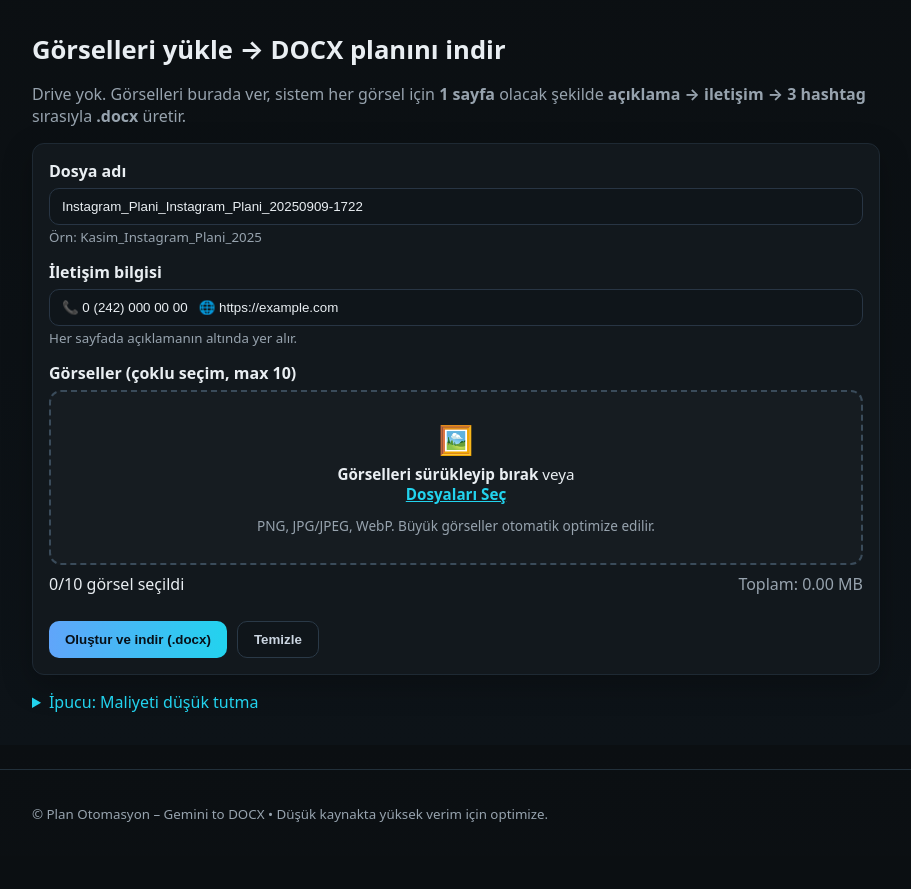
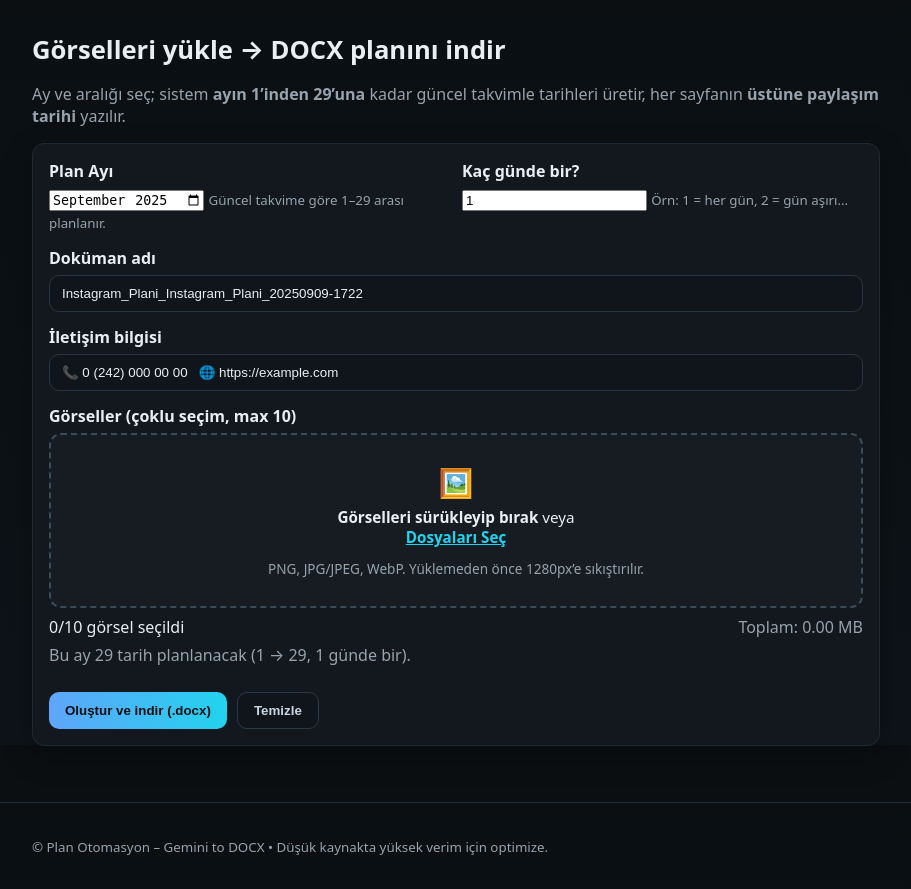
Before and after one commit to GrafikOtelCM/render-gemini-docx, a FastAPI app: page / in a window 1280 px wide. Shown: the part 55-944 px from the top of the page, without its empty margins (184-1095 px from the left). Before the commit the page ends 877 px from the top, so only its background shows below. Run offline with FastAPI, Linux system fonts and the light colour scheme; some libraries are stand-ins or nearby versions.

Commit message:
Update index.html

```diff
--- a/templates/index.html
+++ b/templates/index.html
@@ -1,23 +1,36 @@
 {% extends "base.html" %}
 {% block content %}
 <h1>Görselleri yükle → DOCX planını indir</h1>
-<p class="muted">Drive yok. Görselleri burada ver, sistem her görsel için <b>1 sayfa</b> olacak şekilde
-  <b>açıklama → iletişim → 3 hashtag</b> sırasıyla <b>.docx</b> üretir.</p>
+<p class="muted">
+  Ay ve aralığı seç; sistem <b>ayın 1’inden 29’una</b> kadar güncel takvimle tarihleri üretir,
+  her sayfanın <b>üstüne paylaşım tarihi</b> yazılır.
+</p>
 
 <form id="planForm" action="/generate" method="post" enctype="multipart/form-data" class="card">
 
+  <div class="grid2">
+    <div class="field">
+      <label>Plan Ayı</label>
+      <input type="month" name="plan_month" id="plan_month" required value="{{ default_month }}">
+      <small class="muted">Güncel takvime göre 1–29 arası planlanır.</small>
+    </div>
+    <div class="field">
+      <label>Kaç günde bir?</label>
+      <input type="number" name="interval_days" id="interval_days" min="1" value="1" required>
+      <small class="muted">Örn: 1 = her gün, 2 = gün aşırı…</small>
+    </div>
+  </div>
+
   <div class="field">
-    <label>Dosya adı</label>
+    <label>Doküman adı</label>
     <input type="text" name="doc_name" id="doc_name" required
-           value="Instagram_Plani_{{ suggested_name }}">
-    <small class="muted">Örn: Kasim_Instagram_Plani_2025</small>
+           value="Instagram_Plani_{% if suggested_name %}{{ suggested_name }}{% endif %}">
   </div>
 
   <div class="field">
     <label>İletişim bilgisi</label>
     <input type="text" name="contact_info" id="contact_info" required
            value="📞 0 (242) 000 00 00   🌐 https://example.com">
-    <small class="muted">Her sayfada açıklamanın altında yer alır.</small>
   </div>
 
   <div class="field">
@@ -30,7 +43,7 @@
           <b>Görselleri sürükleyip bırak</b> veya
           <label for="fileInput" class="linklike">Dosyaları Seç</label>
         </div>
-        <div class="dz-hint">PNG, JPG/JPEG, WebP. Büyük görseller otomatik optimize edilir.</div>
+        <div class="dz-hint">PNG, JPG/JPEG, WebP. Yüklemeden önce 1280px’e sıkıştırılır.</div>
       </div>
       <input id="fileInput" type="file" name="files" accept="image/*" multiple hidden>
     </div>
@@ -40,6 +53,7 @@
       <span id="totalSize" class="muted">Toplam: 0 MB</span>
     </div>
 
+    <div id="scheduleInfo" class="muted" style="margin-top:6px;"></div>
     <div id="previewGrid" class="file-grid"></div>
     <div id="errorBox" class="alert hidden"></div>
   </div>
@@ -49,16 +63,6 @@
     <button id="clearBtn" class="btn btn-secondary" type="button">Temizle</button>
   </div>
 </form>
-
-<div class="tips">
-  <details>
-    <summary>İpucu: Maliyeti düşük tutma</summary>
-    <ul>
-      <li>Görseller yüklenmeden önce istemci tarafında 1280px JPEG'e sıkıştırılır → küçük istek, hızlı indirme.</li>
-      <li>Açıklama + 3 hashtag tek çağrıda üretilir, gereksiz token harcanmaz.</li>
-    </ul>
-  </details>
-</div>
 
 <script>
   (function () {
@@ -75,8 +79,7 @@
           const scale = Math.min(maxEdge / Math.max(w, h), 1);
           w = Math.round(w * scale);
           h = Math.round(h * scale);
-          canvas.width = w;
-          canvas.height = h;
+          canvas.width = w; canvas.height = h;
           const ctx = canvas.getContext('2d');
           ctx.drawImage(img, 0, 0, w, h);
           canvas.toBlob(blob => {
@@ -109,23 +112,42 @@
     const fileCount = document.getElementById('fileCount');
     const totalSize = document.getElementById('totalSize');
     const previewGrid = document.getElementById('previewGrid');
+    const scheduleInfo = document.getElementById('scheduleInfo');
     const submitBtn = document.getElementById('submitBtn');
     const clearBtn = document.getElementById('clearBtn');
     const errorBox = document.getElementById('errorBox');
     const docNameEl = document.getElementById('doc_name');
     const contactEl = document.getElementById('contact_info');
+    const planMonthEl = document.getElementById('plan_month');
+    const intervalEl = document.getElementById('interval_days');
 
     let currentFiles = [];
+
     function bytesToMB(b) { return (b / (1024 * 1024)).toFixed(2); }
     function showError(msg) { errorBox.textContent = msg; errorBox.classList.remove('hidden'); }
     function clearError() { errorBox.textContent = ''; errorBox.classList.add('hidden'); }
+    function clearPreviews() { previewGrid.innerHTML = ''; }
     function updateStatus() {
       fileCount.textContent = `${currentFiles.length}/${MAX_FILES} görsel seçildi`;
       const totalBytes = currentFiles.reduce((a, f) => a + (f.size || 0), 0);
       totalSize.textContent = 'Toplam: ' + bytesToMB(totalBytes) + ' MB';
       submitBtn.disabled = currentFiles.length === 0 || currentFiles.length > MAX_FILES;
     }
-    function clearPreviews() { previewGrid.innerHTML = ''; }
+
+    // Basit plan sayacı (1–29 aralığı, ay uzunluğunu hesaba kat)
+    function calcPlanCount() {
+      const ym = planMonthEl.value; // YYYY-MM
+      const n = Math.max(1, parseInt(intervalEl.value || '1', 10));
+      if (!/^\d{4}-\d{2}$/.test(ym)) { scheduleInfo.textContent = ''; return 0; }
+      const [y, m] = ym.split('-').map(Number);
+      const lastDay = new Date(y, m, 0).getDate(); // ayın son günü
+      const cutoff = Math.min(29, lastDay);
+      let cnt = 0;
+      for (let day = 1; day <= cutoff; day += n) cnt++;
+      scheduleInfo.textContent = `Bu ay ${cnt} tarih planlanacak (1 → ${cutoff}, ${n} günde bir).`;
+      return cnt;
+    }
+
     function makePreview(file, idx) {
       const card = document.createElement('div'); card.className = 'file-card';
       const img = document.createElement('img'); img.alt = file.name; img.loading = 'lazy';
@@ -136,14 +158,18 @@
       removeBtn.addEventListener('click', () => { currentFiles.splice(idx, 1); renderPreviews(); });
       card.appendChild(img); card.appendChild(meta); card.appendChild(removeBtn); return card;
     }
+
     function renderPreviews() {
       clearPreviews(); clearError();
+      const planCnt = calcPlanCount();
       if (currentFiles.length > MAX_FILES) showError(`En fazla ${MAX_FILES} görsel yükleyebilirsiniz.`);
+      if (planCnt > 0 && currentFiles.length > planCnt) {
+        showError(`Seçilen aralıkla ${planCnt} tarih çıkıyor; ${currentFiles.length} görsel fazla. Aralığı düşürün veya görsel sayısını azaltın.`);
+      }
       currentFiles.forEach((f, i) => previewGrid.appendChild(makePreview(f, i)));
       updateStatus();
     }
 
-    // Dosya ekleme → önce sıkıştır, sonra listeye ekle
     async function addFiles(fileList) {
       const imgs = Array.from(fileList || []).filter(f => /^image\//.test(f.type));
       if (!imgs.length) return;
@@ -158,7 +184,7 @@
       renderPreviews();
     }
 
-    // Dropzone davranışları
+    // Dropzone
     ['dragenter','dragover','dragleave','drop'].forEach(evt => {
       dropzone.addEventListener(evt, e => { e.preventDefault(); e.stopPropagation(); }, false);
     });
@@ -168,17 +194,28 @@
     dropzone.addEventListener('drop', e => addFiles(e.dataTransfer.files));
     fileInput.addEventListener('change', e => addFiles(e.target.files));
 
+    // Ay / aralık değişince bilgi güncelle
+    planMonthEl.addEventListener('change', renderPreviews);
+    intervalEl.addEventListener('input', renderPreviews);
+
     clearBtn.addEventListener('click', () => { currentFiles = []; fileInput.value = ''; renderPreviews(); });
 
     // Submit
     form.addEventListener('submit', (e) => {
       e.preventDefault();
+      const planCnt = calcPlanCount();
       if (currentFiles.length === 0) { showError('Lütfen en az 1 görsel yükleyin.'); return; }
       if (currentFiles.length > MAX_FILES) { showError(`En fazla ${MAX_FILES} görsel yükleyebilirsiniz.`); return; }
+      if (planCnt > 0 && currentFiles.length > planCnt) {
+        showError(`Seçilen aralıkla ${planCnt} tarih çıkıyor; ${currentFiles.length} görsel fazla. Aralığı düşürün veya görsel sayısını azaltın.`);
+        return;
+      }
 
       submitBtn.disabled = true; submitBtn.textContent = 'Oluşturuluyor…'; clearError();
 
       const fd = new FormData();
+      fd.append('plan_month', planMonthEl.value);
+      fd.append('interval_days', intervalEl.value);
       fd.append('doc_name', docNameEl.value);
       fd.append('contact_info', contactEl.value);
       currentFiles.forEach(f => fd.append('files', f, f.name));
@@ -187,9 +224,9 @@
         .then(async resp => {
           if (!resp.ok) {
             const text = await resp.text();
-            if (resp.status === 413) throw new Error('Yükleme çok büyük (413). Görseller otomatik sıkıştırılıyor ama hâlâ büyükse, sayıyı veya boyutu düşürün.');
+            if (resp.status === 413) throw new Error('Yükleme çok büyük (413). Görseller sıkıştırıldı; gerekirse sayıyı/boyutu azaltın.');
             if (resp.status === 502 || resp.status === 504) throw new Error('Sunucu zaman aşımı (502/504). 10 görsel çok büyükse 5+5 deneyin.');
-            throw new Error('Sunucu hatası: ' + text.slice(0, 200));
+            throw new Error('Sunucu hatası: ' + text.slice(0, 300));
           }
           const blob = await resp.blob();
           const url = URL.createObjectURL(blob);
@@ -210,6 +247,7 @@
         });
     });
 
+    // İlk render
     renderPreviews();
   })();
 </script>
```
